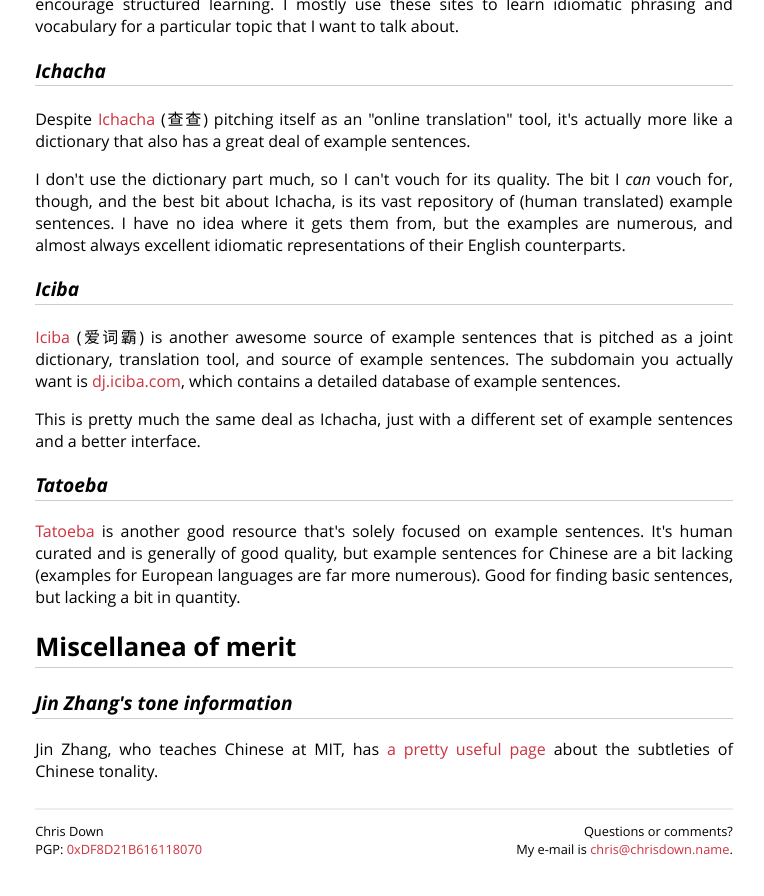
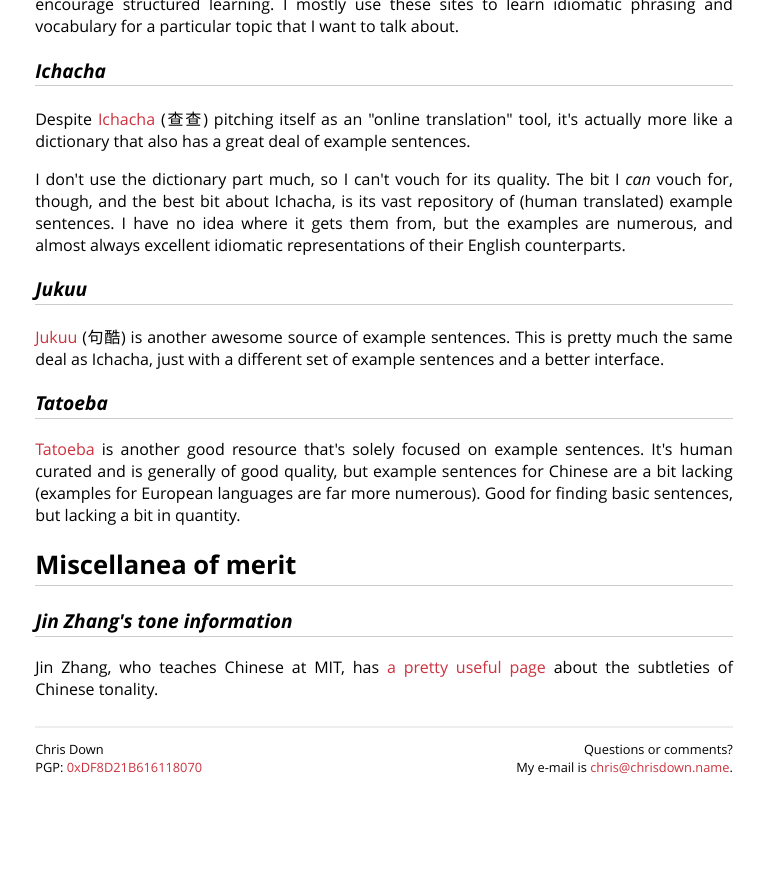
Before and after one commit to cdown/chrisdown.name, a Jekyll site: the page built from _posts/2015-01-29-resources-to-improve-mandarin-proficiency.md, in a window 1280 px wide and 900 px high, scrolled down 3381 px. Shown: the top 896 px of the window, without its empty margins (256-1020 px from the left). Built offline with Jekyll 4.4.1, drawn with Linux system fonts in a browser that asks for light colours; after the commit the page ends 4199 px from its top, so only the background shows below that.

Commit message:
Update dead Iciba/ASG links

```diff
--- a/_posts/2015-01-29-resources-to-improve-mandarin-proficiency.md
+++ b/_posts/2015-01-29-resources-to-improve-mandarin-proficiency.md
@@ -163,15 +163,11 @@ repository of (human translated) example sentences. I have no idea where it
 gets them from, but the examples are numerous, and almost always excellent
 idiomatic representations of their English counterparts.
 
-### Iciba
+### Jukuu
 
-[Iciba][] (爱词霸) is another awesome source of example sentences that is pitched as a
-joint dictionary, translation tool, and source of example sentences. The
-subdomain you actually want is [dj.iciba.com](http://dj.iciba.com), which
-contains a detailed database of example sentences.
-
-This is pretty much the same deal as Ichacha, just with a different set of
-example sentences and a better interface.
+[Jukuu][] (句酷) is another awesome source of example sentences. This is pretty
+much the same deal as Ichacha, just with a different set of example sentences
+and a better interface.
 
 ### Tatoeba
 
@@ -191,7 +187,7 @@ the subtleties of Chinese tonality.
 [Pimsleur]: http://www.pimsleur.com/Learn-Chinese-Mandarin
 [Quizlet]: http://quizlet.com
 [MDBG]: http://www.mdbg.net
-[Iciba]: http://www.iciba.com
+[Jukuu]: http://www.jukuu.com/
 [Tatoeba]: http://tatoeba.org
 [Youdao]: http://www.youdao.com
 [Youdao Android app]: http://m.youdao.com
```
Also changed, not shown: index.md (+1 -1 lines).
